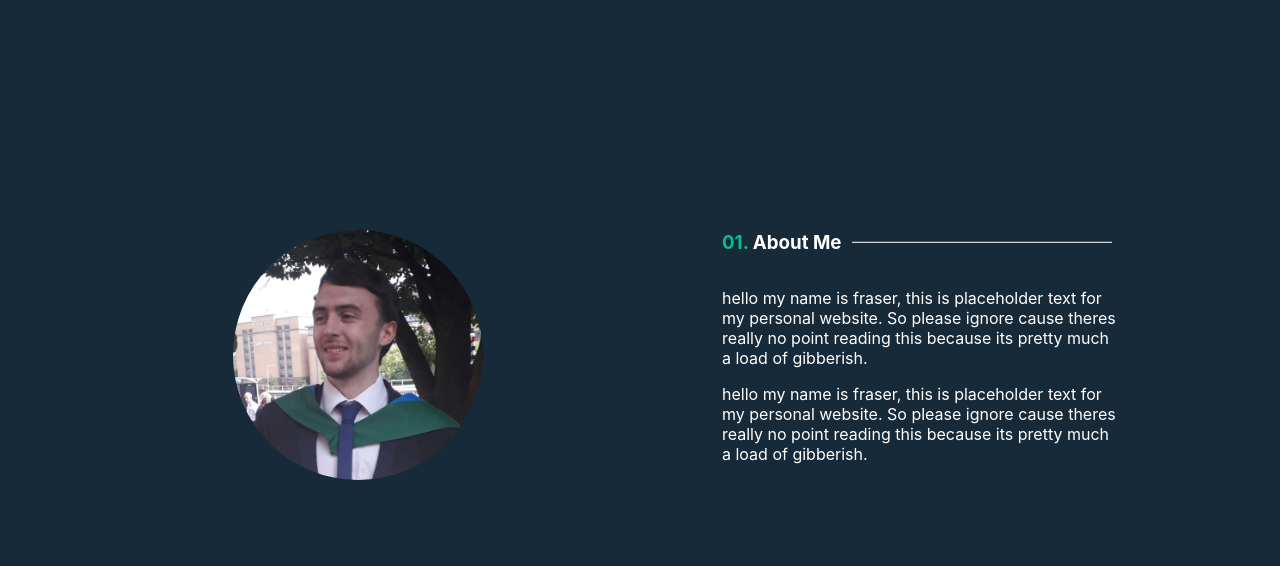
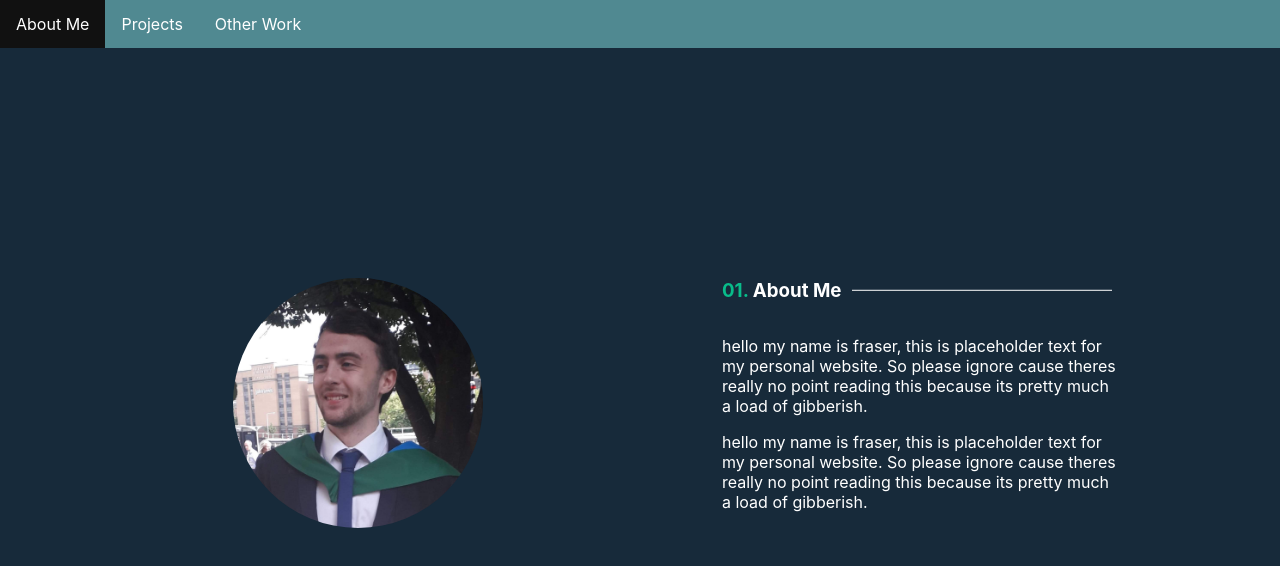
Before and after one commit to fmcfar200/personal-site, a React (Create React App) app: page / in a window 1280 px wide. Shown: the top 566 px of the page. Built offline with nearby package versions, Linux system fonts and the light colour scheme.

Commit message:
nav starter

```diff
--- a/src/App.css
+++ b/src/App.css
@@ -16,3 +16,7 @@
   --other-color: rgba(0, 67, 70, 1);
   --other-color2: rgba(9, 188, 138, 1);
 }
+
+html {
+  scroll-behavior: smooth;
+}
--- a/src/App.js
+++ b/src/App.js
@@ -3,14 +3,20 @@ import AboutMe from "./components/aboutMe";
 import MyProjects from "./components/myProjects";
 import "./App.css";
 import OtherProjects from "./components/otherProjects";
+import NavBar from "./components/navbar";
 
 function App() {
   return (
-    <main className="App">
-      <AboutMe />
-      <MyProjects />
-      <OtherProjects />
-    </main>
+    <React.Fragment>
+      <header>
+        <NavBar />
+      </header>
+      <main className="App">
+        <AboutMe />
+        <MyProjects />
+        <OtherProjects />
+      </main>
+    </React.Fragment>
   );
 }
 
--- a/src/components/aboutMe.jsx
+++ b/src/components/aboutMe.jsx
@@ -5,7 +5,7 @@ import Heading from "./heading";
 
 const AboutMe = () => {
   return (
-    <div className="about-container">
+    <div id="about_me_section" className="about-container">
       <img className="headshot-image" src="headshot.jpg" alt="headshot"></img>
       <div className="info-container">
         <Heading number="01" title="About Me" />
--- a/src/components/myProjects.jsx
+++ b/src/components/myProjects.jsx
@@ -38,7 +38,7 @@ const MyProjects = () => {
   }
 
   return (
-    <div className="container">
+    <div id="my_projects_section" className="container">
       <Heading number="02" title="Software I've Made" />
       {projectItems}
     </div>
--- /dev/null
+++ b/src/components/navbar.jsx
@@ -0,0 +1,22 @@
+import React from "react";
+import "../styles/navbar.css";
+
+const NavBar = () => {
+  return (
+    <ul>
+      <li>
+        <a class="active" href="#about_me_section">
+          About Me
+        </a>
+      </li>
+      <li>
+        <a href="#my_projects_section">Projects</a>
+      </li>
+      <li>
+        <a href="#other_projects_section">Other Work</a>
+      </li>
+    </ul>
+  );
+};
+
+export default NavBar;
--- a/src/components/otherProjects.jsx
+++ b/src/components/otherProjects.jsx
@@ -12,7 +12,7 @@ const OtherProjects = () => {
   var myData = getData();
   const projectCards = myData.map(item => {
     return (
-      <div className="other-project-container">
+      <div id="other_projects_section" className="other-project-container">
         <div
           style={{
             display: "flex",
--- /dev/null
+++ b/src/styles/navbar.css
@@ -0,0 +1,30 @@
+ul {
+  list-style-type: none;
+  margin: 0;
+  padding: 0;
+  overflow: hidden;
+  background-color: var(--secondary-color);
+  position: -webkit-sticky; /* Safari */
+  position: sticky;
+  top: 0;
+}
+
+li {
+  float: left;
+}
+
+li a {
+  display: block;
+  color: white;
+  text-align: center;
+  padding: 14px 16px;
+  text-decoration: none;
+}
+
+li a:hover {
+  background-color: #111;
+}
+
+.active {
+  background-color: var(--other-color2);
+}
```
